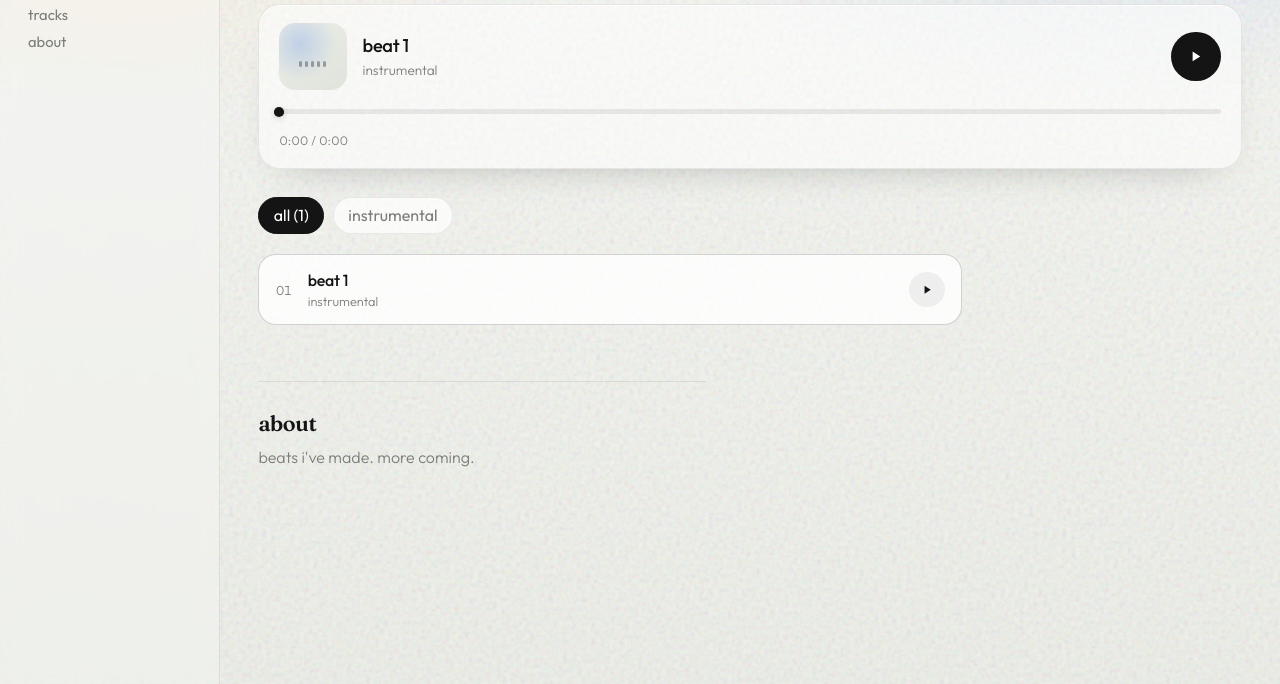
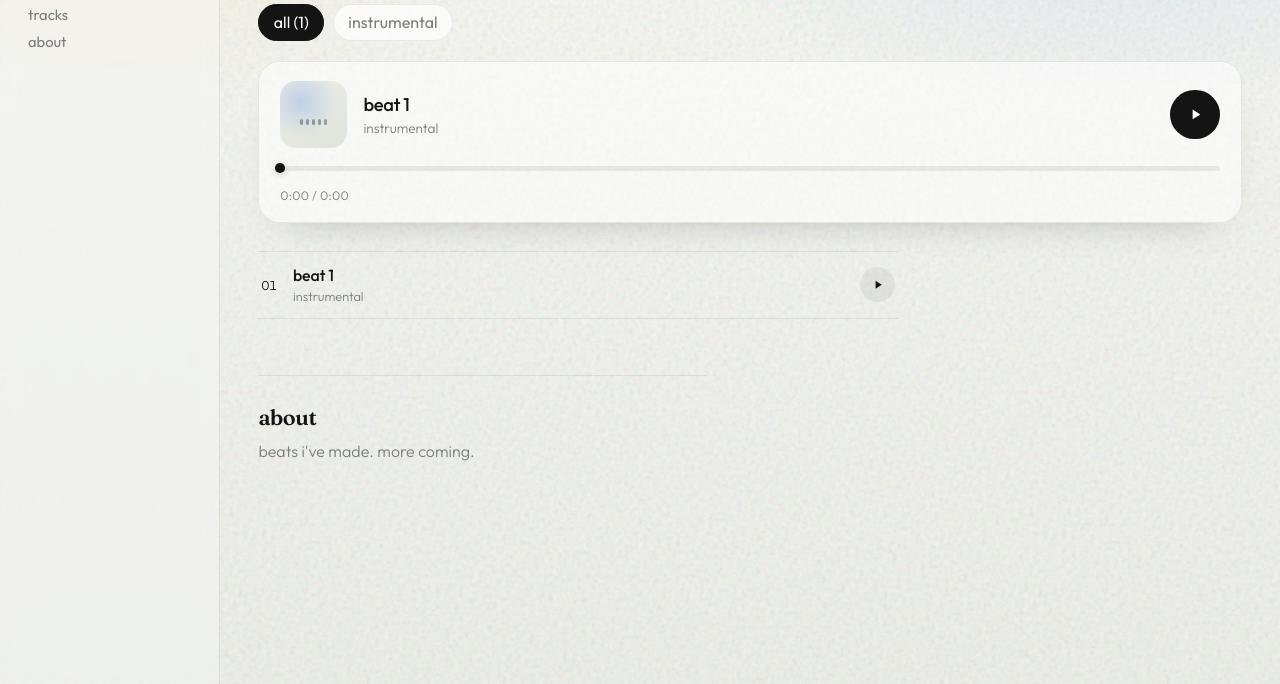
Before and after one commit to olii-dev/beats, a website built with Vite: page index.html in a window 1280 px wide. Shown: the part 116-800 px from the top of the page. Built offline with nearby package versions, Linux system fonts and the light colour scheme.

Commit message:
Stop track list refresh on play and tidy layout.
Update active/playing state in place instead of re-rendering the list, and shift filters above a cleaner player + track rows.

```diff
--- a/src/main.js
+++ b/src/main.js
@@ -17,6 +17,7 @@ const tags = ['all', 'instrumental']
 let activeTag = 'all'
 let activeId = null
 let isPlaying = false
+let listAnimated = false
 
 const audio = new Audio()
 audio.preload = 'metadata'
@@ -32,6 +33,7 @@ let timeEl
 let progressEl
 let progressFill
 let progressKnob
+let eqEl
 
 function filtered() {
   return activeTag === 'all' ? catalog : catalog.filter((b) => b.tag === activeTag)
@@ -74,11 +76,16 @@ function mount() {
 
       <main class="main" id="tracks">
         <header class="top">
-          <h2 class="headline">now playing</h2>
+          <h2 class="headline">beats</h2>
         </header>
+
+        <div class="filters-wrap">
+          <div class="filters" role="tablist" aria-label="Filter beats"></div>
+        </div>
 
         <section class="player" aria-label="Player">
           <div class="player-card">
+            <div class="player-top">
               <div class="player-art" aria-hidden="true">
                 <span class="eq" data-eq>
                   <i></i><i></i><i></i><i></i><i></i>
@@ -92,6 +99,7 @@ function mount() {
                 <svg class="icon-play" viewBox="0 0 24 24" aria-hidden="true"><path d="M8 5v14l11-7z"/></svg>
                 <svg class="icon-pause" viewBox="0 0 24 24" aria-hidden="true"><path d="M6 5h4v14H6zm8 0h4v14h-4z"/></svg>
               </button>
+            </div>
             <div class="progress" data-progress>
               <div class="progress-track">
                 <div class="progress-fill" data-fill></div>
@@ -101,10 +109,6 @@ function mount() {
             <p class="player-time" data-time>0:00 / 0:00</p>
           </div>
         </section>
-
-        <div class="filters-wrap">
-          <div class="filters" role="tablist" aria-label="Filter beats"></div>
-        </div>
 
         <div class="track-list"></div>
 
@@ -125,6 +129,7 @@ function mount() {
   progressEl = app.querySelector('[data-progress]')
   progressFill = app.querySelector('[data-fill]')
   progressKnob = app.querySelector('[data-knob]')
+  eqEl = app.querySelector('[data-eq]')
 
   bindShell()
   bindAudio()
@@ -151,13 +156,14 @@ function renderFilters() {
 
 function renderList() {
   const items = filtered()
+  const animate = !listAnimated
   listEl.innerHTML = items
     .map(
       (beat, i) => `
     <button
-      class="track ${activeId === beat.id ? 'is-active' : ''} ${activeId === beat.id && isPlaying ? 'is-playing' : ''}"
+      class="track ${animate ? 'will-rise' : ''} ${activeId === beat.id ? 'is-active' : ''} ${activeId === beat.id && isPlaying ? 'is-playing' : ''}"
       data-id="${beat.id}"
-      style="--d: ${Math.min(i * 40, 360)}ms"
+      style="--d: ${animate ? Math.min(i * 40, 360) : 0}ms"
     >
       <span class="track-index">${String(i + 1).padStart(2, '0')}</span>
       <span class="track-body">
@@ -172,6 +178,16 @@ function renderList() {
   `,
     )
     .join('')
+  listAnimated = true
+}
+
+function syncTrackStates() {
+  listEl.querySelectorAll('.track').forEach((el) => {
+    const id = Number(el.dataset.id)
+    const active = id === activeId
+    el.classList.toggle('is-active', active)
+    el.classList.toggle('is-playing', active && isPlaying)
+  })
 }
 
 function selectBeat(id, { autoplay = true } = {}) {
@@ -189,7 +205,7 @@ function selectBeat(id, { autoplay = true } = {}) {
     audio.load()
   }
 
-  renderList()
+  syncTrackStates()
 
   if (autoplay) {
     audio.play().catch(() => {})
@@ -232,16 +248,16 @@ function bindAudio() {
     isPlaying = true
     playBtn.classList.add('is-playing')
     playBtn.setAttribute('aria-label', 'Pause')
-    document.querySelector('[data-eq]')?.classList.add('is-on')
-    renderList()
+    eqEl?.classList.add('is-on')
+    syncTrackStates()
   })
 
   audio.addEventListener('pause', () => {
     isPlaying = false
     playBtn.classList.remove('is-playing')
     playBtn.setAttribute('aria-label', 'Play')
-    document.querySelector('[data-eq]')?.classList.remove('is-on')
-    renderList()
+    eqEl?.classList.remove('is-on')
+    syncTrackStates()
   })
 
   audio.addEventListener('timeupdate', updateProgress)
@@ -259,6 +275,7 @@ function bindShell() {
       const next = chip.dataset.tag
       if (next === activeTag) return
       activeTag = next
+      listAnimated = false
       renderFilters()
       renderList()
       return
--- a/src/style.css
+++ b/src/style.css
@@ -170,14 +170,8 @@ svg {
 
 .player-card {
   display: grid;
-  grid-template-columns: auto 1fr auto;
-  grid-template-areas:
-    'art info play'
-    'progress progress progress'
-    'time time time';
-  gap: 0.85rem 1rem;
-  align-items: center;
-  padding: 1.15rem 1.25rem 1.2rem;
+  gap: 0.95rem;
+  padding: 1.2rem 1.3rem 1.15rem;
   border-radius: var(--radius);
   background: rgba(255, 255, 255, 0.55);
   border: 1px solid var(--line);
@@ -187,8 +181,14 @@ svg {
     0 18px 40px -28px rgba(20, 20, 20, 0.35);
 }
 
+.player-top {
+  display: grid;
+  grid-template-columns: auto 1fr auto;
+  gap: 1rem;
+  align-items: center;
+}
+
 .player-art {
-  grid-area: art;
   width: 4.2rem;
   height: 4.2rem;
   border-radius: 16px;
@@ -228,7 +228,6 @@ svg {
 .eq.is-on i:nth-child(5) { animation-delay: 0.08s; height: 40%; }
 
 .player-info {
-  grid-area: info;
   min-width: 0;
 }
 
@@ -250,7 +249,6 @@ svg {
 }
 
 .play-btn {
-  grid-area: play;
   appearance: none;
   width: 3.1rem;
   height: 3.1rem;
@@ -291,8 +289,7 @@ svg {
 }
 
 .progress {
-  grid-area: progress;
-  padding: 0.35rem 0;
+  padding: 0.15rem 0;
   cursor: pointer;
   touch-action: none;
 }
@@ -332,7 +329,6 @@ svg {
 }
 
 .player-time {
-  grid-area: time;
   margin: 0;
   color: var(--muted);
   font-size: 0.78rem;
@@ -380,8 +376,10 @@ svg {
 
 .track-list {
   display: grid;
-  gap: 0.65rem;
-  max-width: 44rem;
+  gap: 0;
+  max-width: 40rem;
+  margin-top: 0.35rem;
+  border-top: 1px solid var(--line);
 }
 
 .track {
@@ -391,30 +389,33 @@ svg {
   gap: 1rem;
   align-items: center;
   width: 100%;
-  padding: 0.95rem 1.05rem;
-  border: 1px solid var(--line);
-  border-radius: 18px;
-  background: rgba(255, 255, 255, 0.42);
+  padding: 0.85rem 0.2rem;
+  border: 0;
+  border-bottom: 1px solid var(--line);
+  border-radius: 0;
+  background: transparent;
   text-align: left;
   cursor: pointer;
+  transition:
+    background var(--dur-fast) var(--ease-smooth),
+    color var(--dur-fast) var(--ease-smooth);
+}
+
+.track.will-rise {
   animation: rise var(--dur-slow) var(--ease-soft) both;
   animation-delay: var(--d);
-  transition:
-    transform var(--dur-fast) var(--ease-smooth),
-    background var(--dur-fast) var(--ease-smooth),
-    border-color var(--dur-fast) var(--ease-smooth),
-    box-shadow var(--dur-fast) var(--ease-smooth);
 }
 
 .track:hover {
-  transform: translateY(-2px);
-  background: rgba(255, 255, 255, 0.72);
-  box-shadow: 0 16px 32px -24px rgba(20, 20, 20, 0.45);
+  background: rgba(255, 255, 255, 0.35);
 }
 
-.track.is-active {
-  border-color: rgba(20, 20, 20, 0.18);
-  background: rgba(255, 255, 255, 0.82);
+.track.is-active .track-title {
+  color: var(--ink);
+}
+
+.track.is-active .track-index {
+  color: var(--ink);
 }
 
 .track-index {
@@ -512,6 +513,11 @@ svg {
   .play-btn:not(:disabled):hover {
     transform: none;
     box-shadow: none;
+    background: inherit;
+  }
+
+  .track:hover {
+    background: transparent;
   }
 }
 
@@ -620,6 +626,10 @@ svg {
 @media (max-width: 560px) {
   .player-card {
     padding: 1rem;
+    gap: 0.85rem;
+  }
+
+  .player-top {
     gap: 0.75rem;
   }
 
```
Lines whose indentation alone changed are shown as unchanged.
